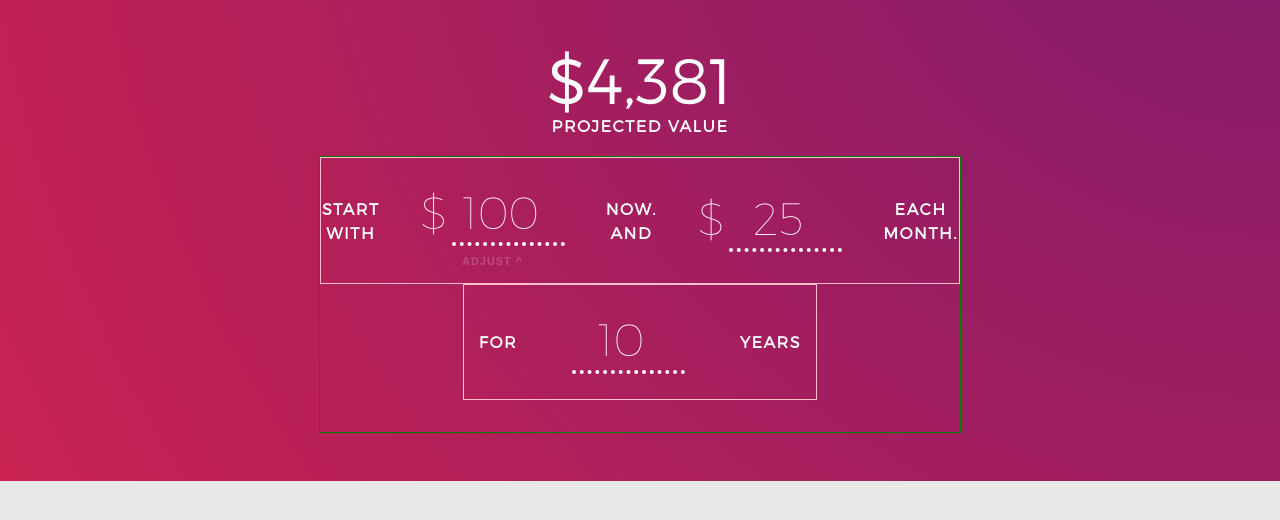
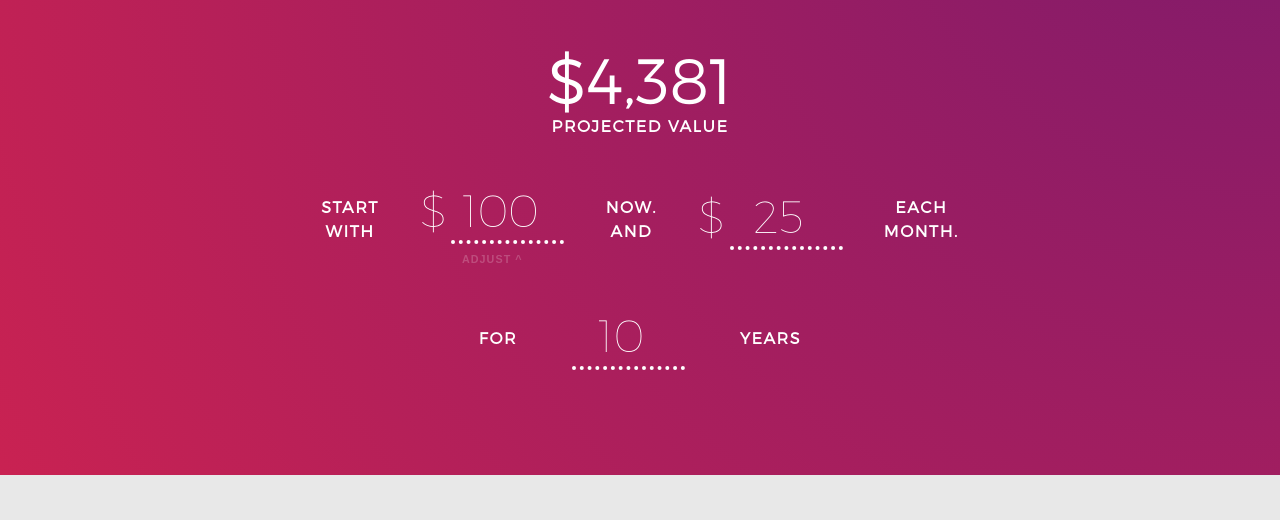
Before and after one commit to toalina/blaakadvisor-design1, a website: page src/index.html in a window 1280 px wide. Shown: the part 743-1263 px from the top of the page. Drawn offline with nearby package versions, Linux system fonts and the light colour scheme; files that its build step writes are made by us from their sources.

Commit message:
Remove border around grow money

```diff
--- a/src/sass/components/_grow-money.scss
+++ b/src/sass/components/_grow-money.scss
@@ -38,7 +38,6 @@
 }
 
 .grow-money-data-wrapper {
-  border: 1px solid green;
   text-align: center;
   margin: 0 auto;
   padding-bottom: 2em;
@@ -85,14 +84,12 @@
 }
 
 .start-with {
-  border: 1px solid pink;
   display: flex;
   justify-content: space-around;
   align-items: center;
   flex-wrap: wrap;
 }
 .years {
-  border: 1px solid pink;
   display: flex;
   justify-content: space-around;
   align-items: center;
```
Also changed, not shown: public/css/main.css.
